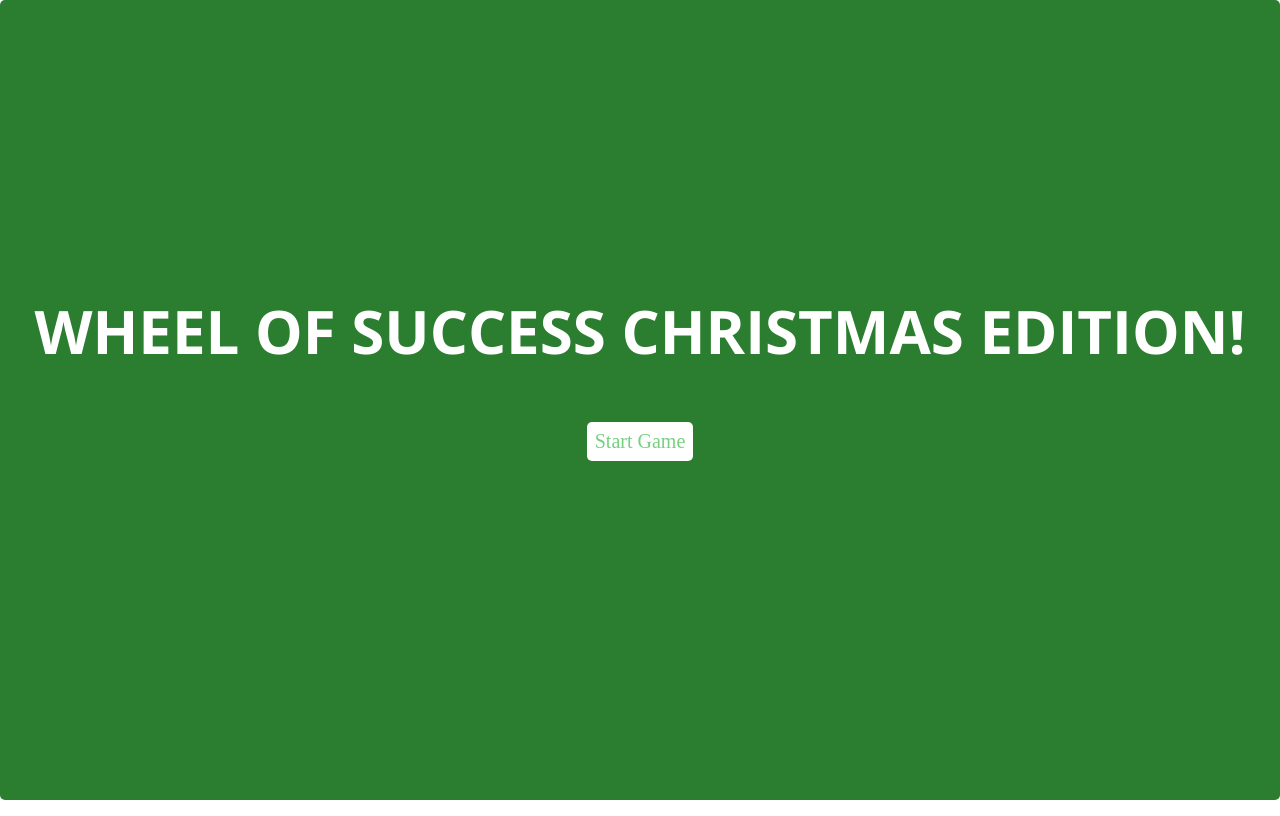
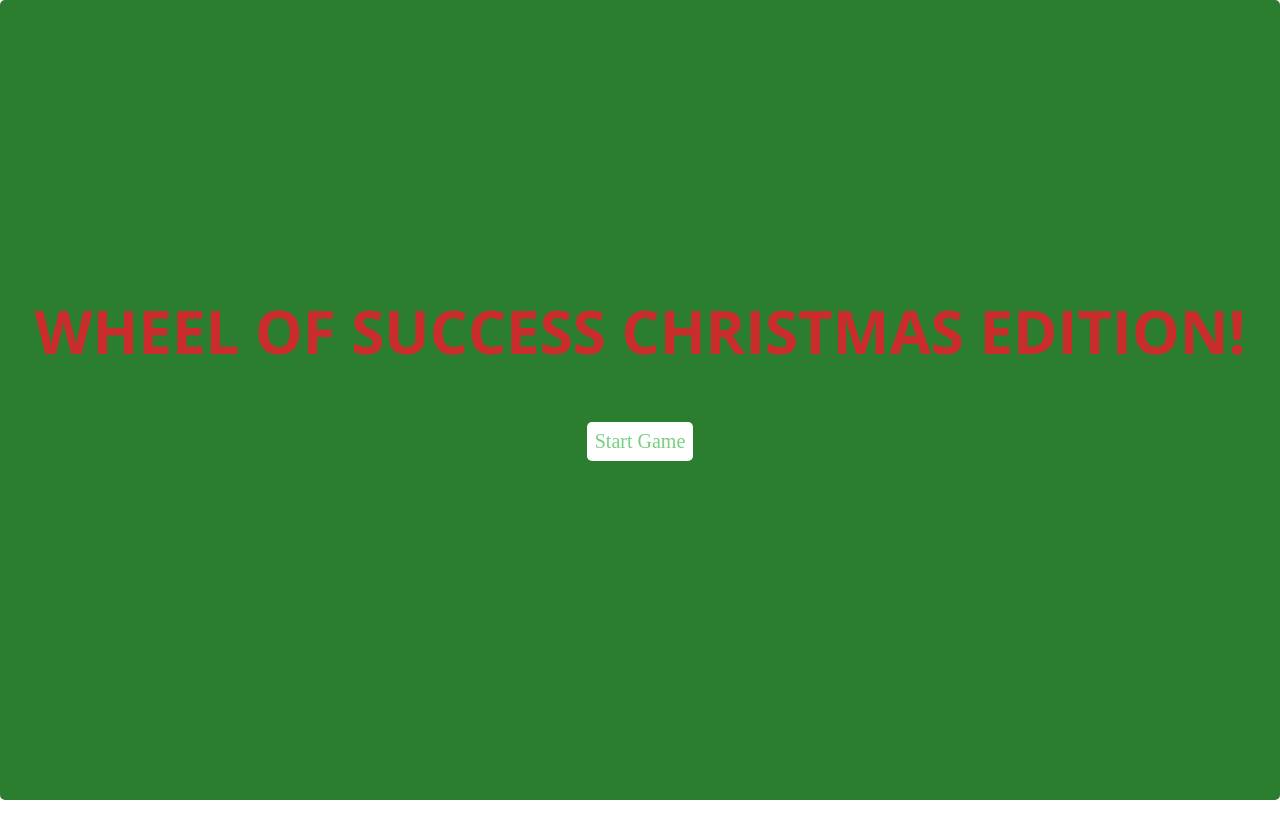
Before and after one commit to Sage-tech/Unit-6-GameShowApp, a plain HTML site: page index.html in a window 1280 px wide. Drawn offline with nearby package versions, Linux system fonts and the light colour scheme.

Commit message:
Update styles.css

```diff
--- a/css/styles.css
+++ b/css/styles.css
@@ -135,7 +135,7 @@ button {
 }
 
 .title {
-  color: #FFF;
+  color: rgb(202, 44, 44);
 }
 
 .start {
```
